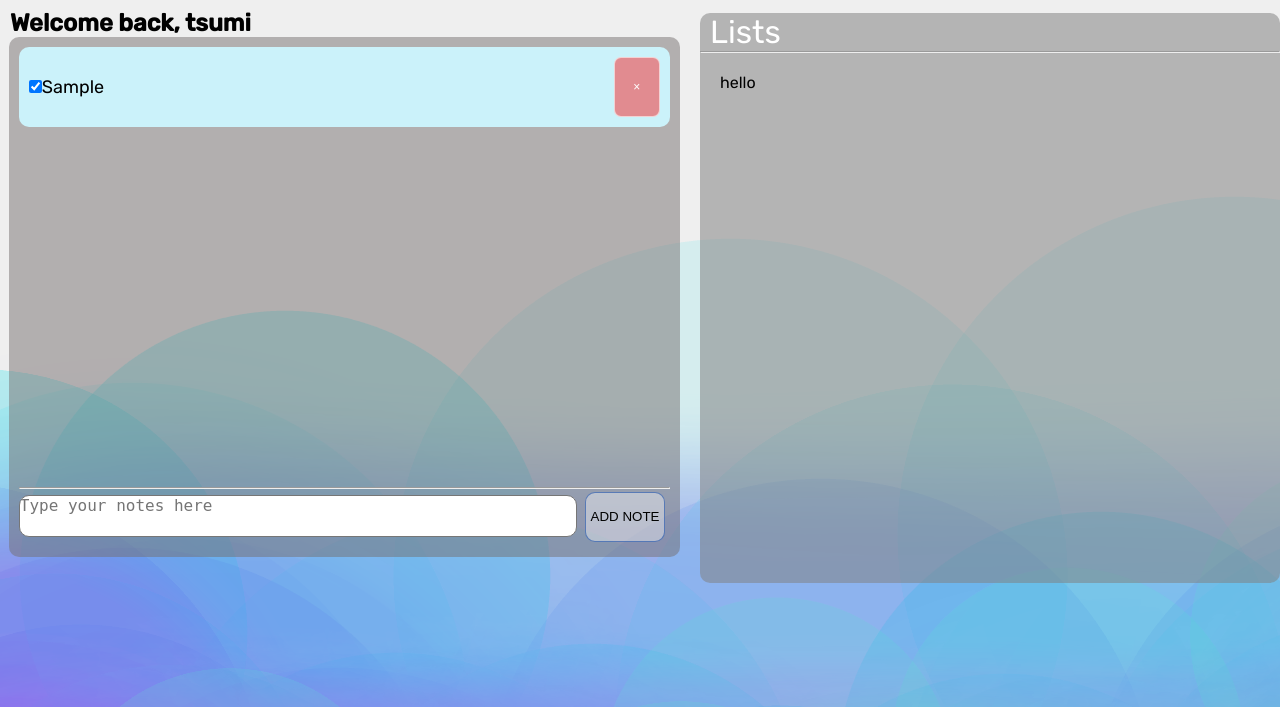
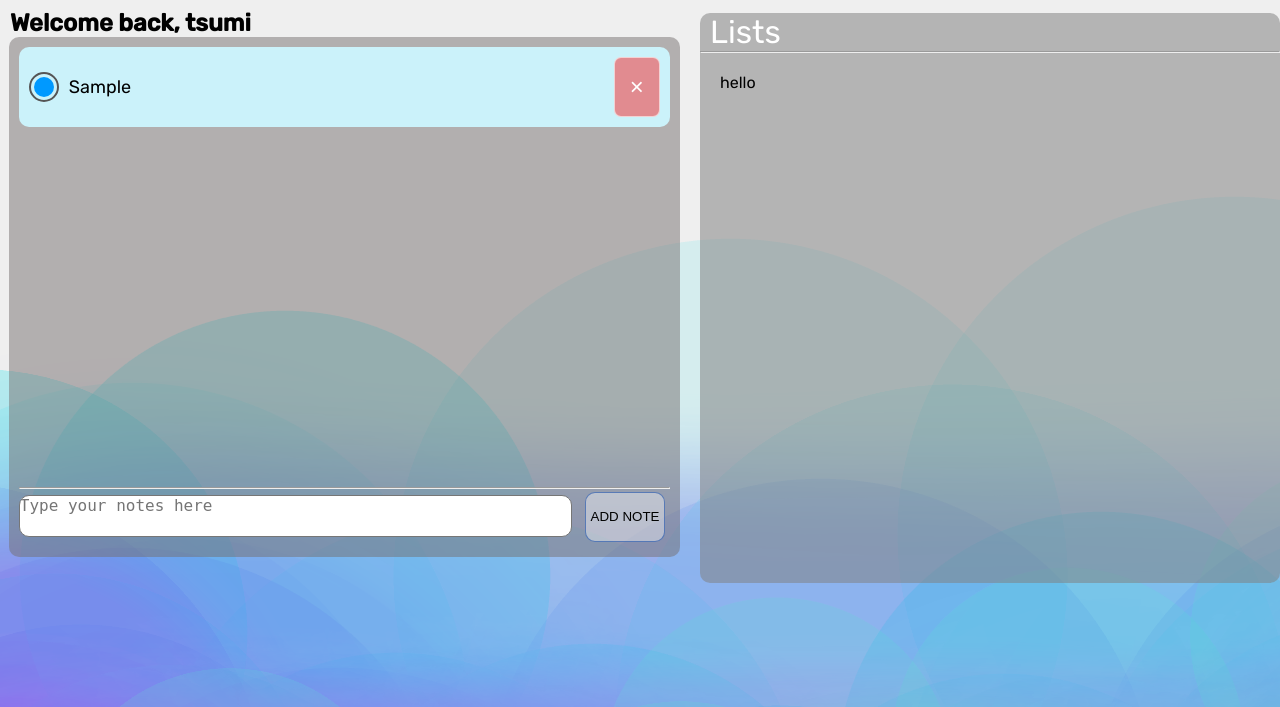
Before and after one commit to tsuminetic/dockerproj, a Flask app: page / in a window 1280 px wide. Shown: the part 93-800 px from the top of the page. Run offline with Flask 3, Linux system fonts and the light colour scheme; a user stored in the database is signed in; tables that the repository leaves empty hold one stand-in row (values such as "Sample post").

Commit message:
working checkbox, yet to add strikethrough text

```diff
--- a/templates/index.html
+++ b/templates/index.html
@@ -32,15 +32,40 @@
     height: 60px;
     font-size: large;
     display: flex; /* Use flexbox for centering */
-    justify-content: start; /* Center horizontally */
     align-items: center; /* Center vertically */
     white-space: nowrap; /* Prevent line breaks */
     overflow: hidden; /* Hide overflow */
     text-overflow: ellipsis; /* Show ellipsis for overflow */
 }
 
+  .note-checkbox {
+    width: 30px; /* Set width of checkbox */
+    height: 30px; /* Set height of checkbox */
+    margin-right: 10px; /* Add some space between checkbox and text */
+    appearance: none; /* Remove default appearance */
+    -webkit-appearance: none; /* Remove default appearance for Safari */
+    -moz-appearance: none; /* Remove default appearance for Firefox */
+    border-radius: 50%; /* Make checkbox circular */
+    border: 2px solid #555; /* Add border */
+    outline: none; /* Remove outline */
+    cursor: pointer; /* Add pointer cursor */
+    position: relative; /* Position relative for pseudo-elements */
+  }
+
+  .note-checkbox:checked::before {
+    content: ''; /* Create the inner circle */
+    position: absolute; /* Position absolute */
+    top: 50%; /* Position at the center vertically */
+    left: 50%; /* Position at the center horizontally */
+    transform: translate(-50%, -50%); /* Center the inner circle */
+    width: 20px; /* Set width of inner circle */
+    height: 20px; /* Set height of inner circle */
+    background-color: #0099ff; /* Set color of inner circle */
+    border-radius: 50%; /* Make inner circle circular */
+  }
+
   textarea {
-    width: calc(100% - 115px); /* Adjust width */
+    width: calc(100% - 120px); /* Adjust width */
     height: 40px; /* Adjust height */
     /* padding: 10px; Add padding */
     border-radius: 10px; /* Add rounded corners */
@@ -118,7 +143,7 @@
         <input type="checkbox" class="note-checkbox" {% if note.completed %}checked{% endif %} onChange="toggleCompleted('{{ note.id }}', this)">
         <p class="note-text">{{ note.data }}</p>
         <button type="button" class="close" onClick="deleteNote('{{ note.id }}')">
-          <span aria-hidden="true">&times;</span>
+          <span aria-hidden="true" style="font-size: x-large;">&times;</span>
         </button>
       </li>
       {% endfor %}
```
